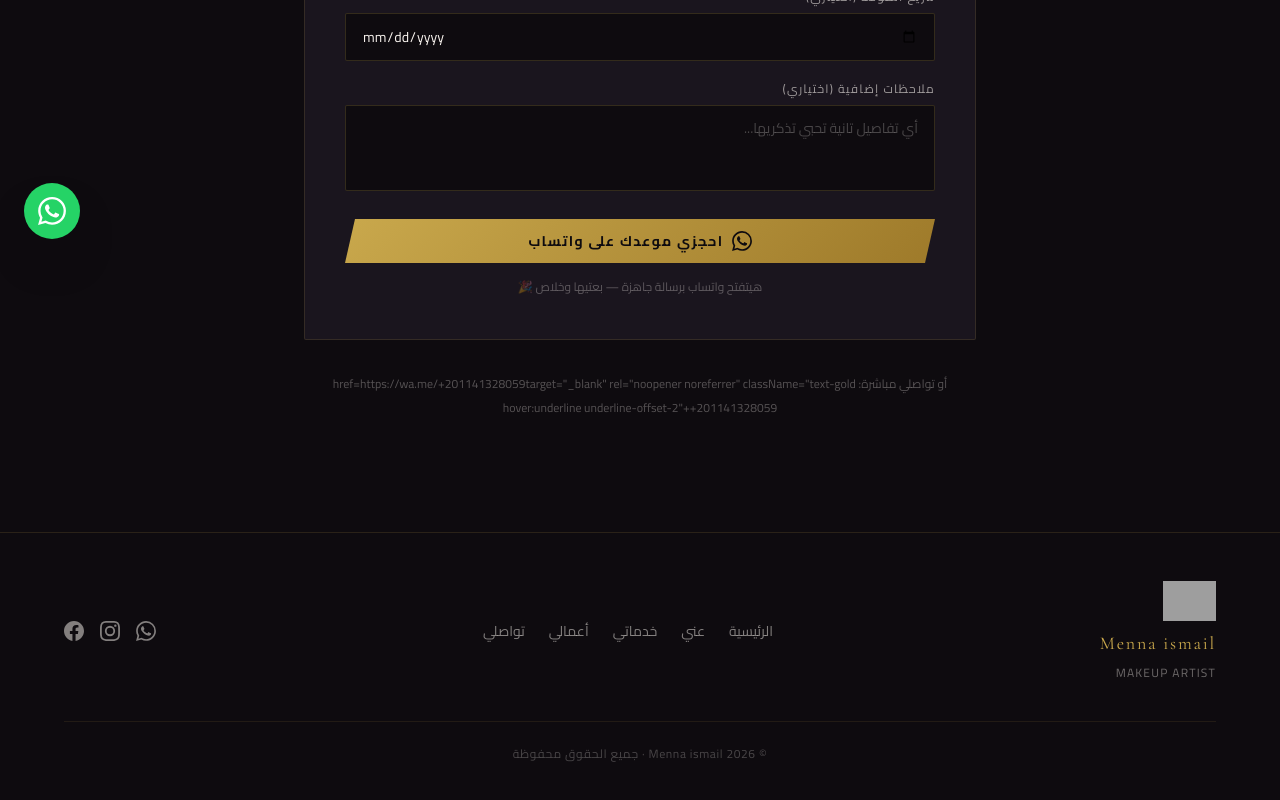
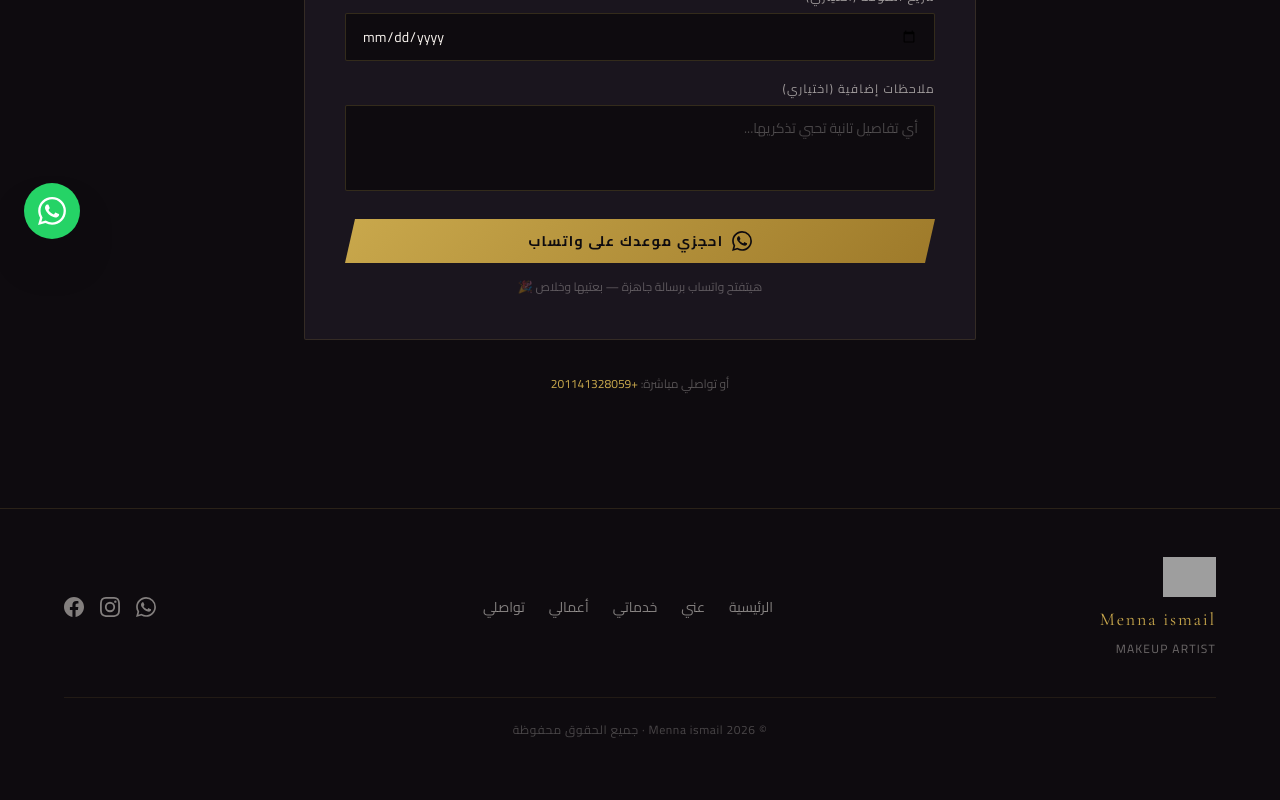
Before and after one commit to youssefNabil2295/Makeup, a React (Vite) app: page /booking in a window 1280 px wide. Shown: the part 537-1337 px from the top of the page. Built offline with nearby package versions, Linux system fonts and the light colour scheme; grey boxes are pictures that could not be loaded.

Commit message:
fix: repair whatsapp link and cleanup code

```diff
--- a/src/pages/Booking.jsx
+++ b/src/pages/Booking.jsx
@@ -29,13 +29,14 @@ export default function Booking() {
             <p className="text-center text-cream/30 text-xs mt-8 leading-6">
   أو تواصلي مباشرة:{' '}
 
-    href={`https://wa.me/${ARTIST.phone}`}
-    target="_blank"
-    rel="noopener noreferrer"
-    className="text-gold hover:underline underline-offset-2"
-  <a>
-    +{ARTIST.phone}
-  </a>
+<a
+  href={`https://wa.me/${ARTIST.phone}`}
+  target="_blank"
+  rel="noopener noreferrer"
+  className="text-gold hover:underline underline-offset-2"
+>
+  {ARTIST.phone}
+</a>
 </p>
       </div>
     </section>
```
